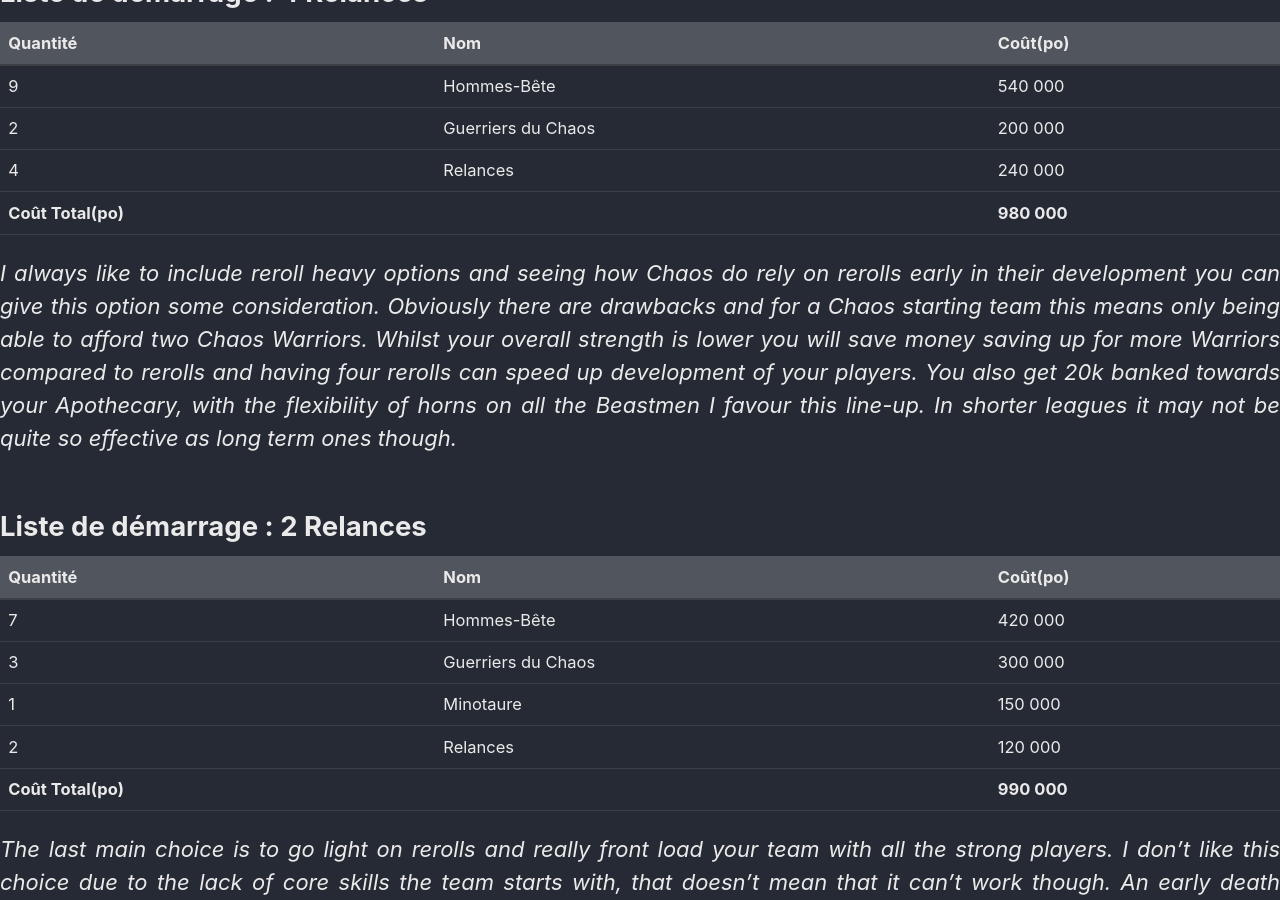
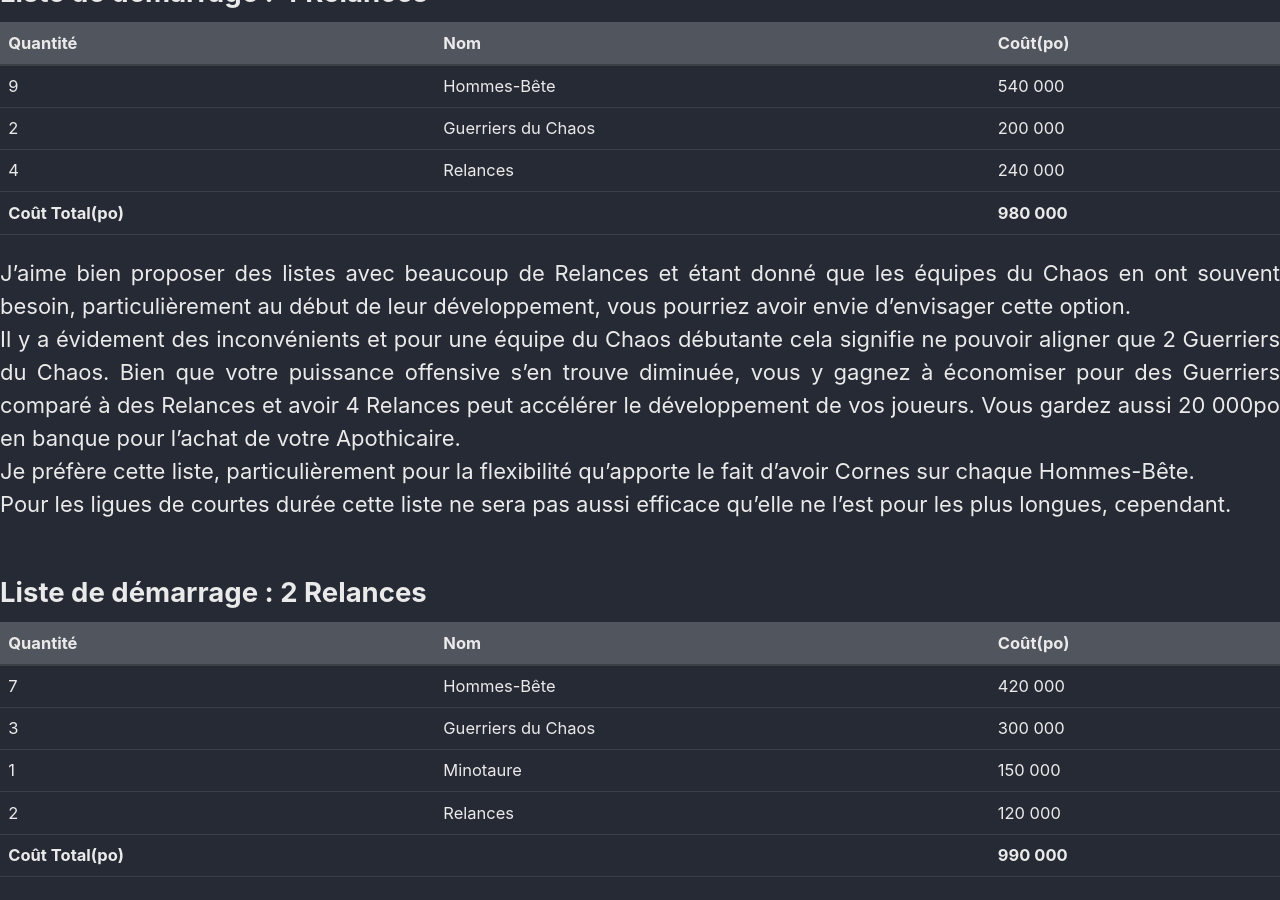
Before and after one commit to kaptain-kavern/traductionbloodbowl, a Jekyll site: the page built from _trad/bbtactics/listes_demarrage_1000TV/Chaos.md, in a window 1280 px wide and 900 px high, scrolled down 1815 px. Built offline with Jekyll 4.4.1, drawn with Linux system fonts in a browser that asks for light colours; our own code applies the rules of GitHub Pages for plain Markdown files.

Commit message:
1 paragraphe traduit

```diff
--- a/_trad/bbtactics/listes_demarrage_1000TV/Chaos.md
+++ b/_trad/bbtactics/listes_demarrage_1000TV/Chaos.md
@@ -51,10 +51,11 @@ Une autre possibilité est de laisser tomber le Guerrier du Chaos pour un 10ème
 4  | Relances | 240 000
 **Coût Total(po)** |   |  **980 000**
 
-*I always like to include reroll heavy options and seeing how Chaos do rely on rerolls early in their development you can give this option some consideration. Obviously there are drawbacks and for a Chaos starting team this means only being able to afford two Chaos Warriors. Whilst your overall strength is lower you will save money saving up for more Warriors compared to rerolls and having four rerolls can speed up development of your players. You also get 20k banked towards your Apothecary, with the flexibility of horns on all the Beastmen I favour this line-up. In shorter leagues it may not be quite so effective as long term ones though.*
+J'aime bien proposer des listes avec beaucoup de Relances et étant donné que les équipes du Chaos en ont souvent besoin, particulièrement au début de leur développement, vous pourriez avoir envie d'envisager cette option.
+Il y a évidement des inconvénients et pour une équipe du Chaos débutante cela signifie ne pouvoir aligner que 2 Guerriers du Chaos. Bien que votre puissance offensive s'en trouve diminuée, vous y gagnez à économiser pour des Guerriers comparé à des Relances et avoir 4 Relances peut accélérer le développement de vos joueurs. Vous gardez aussi 20 000po en banque pour l'achat de votre Apothicaire.
+Je préfère cette liste, particulièrement pour la flexibilité qu'apporte le fait d'avoir Cornes sur chaque Hommes-Bête.
+Pour les ligues de courtes durée cette liste ne sera pas aussi efficace qu'elle ne l'est pour les plus longues, cependant.
 {: .text-justify}
-
-
 
 ## Liste de démarrage : 2 Relances
 
```
